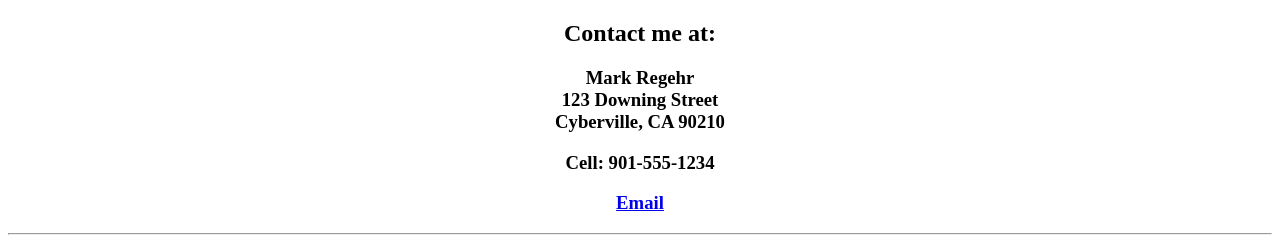
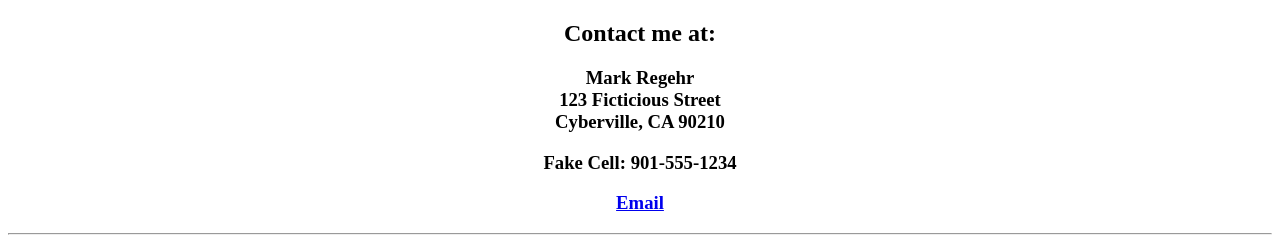
Before and after one commit to code-doc/cv, a plain HTML site: page ContactMe.html in a window 1280 px wide. Shown: the top 241 px of the page. Drawn offline with Linux system fonts and the light colour scheme.

Commit message:
Update ContactMe.html

```diff
--- a/ContactMe.html
+++ b/ContactMe.html
@@ -11,9 +11,9 @@
     <h2>Contact me at:</h2>
     <h3>
       Mark Regehr
-      <br>123 Downing Street
+      <br>123 Ficticious Street
       <br>Cyberville, CA 90210
-      <p>Cell: 901-555-1234</p>
+      <p>Fake Cell: 901-555-1234</p>
       <p><a href="mailto:mark.regehr.provalus@gmail.com">Email</a></p>
     </h3>
   </center>
```
